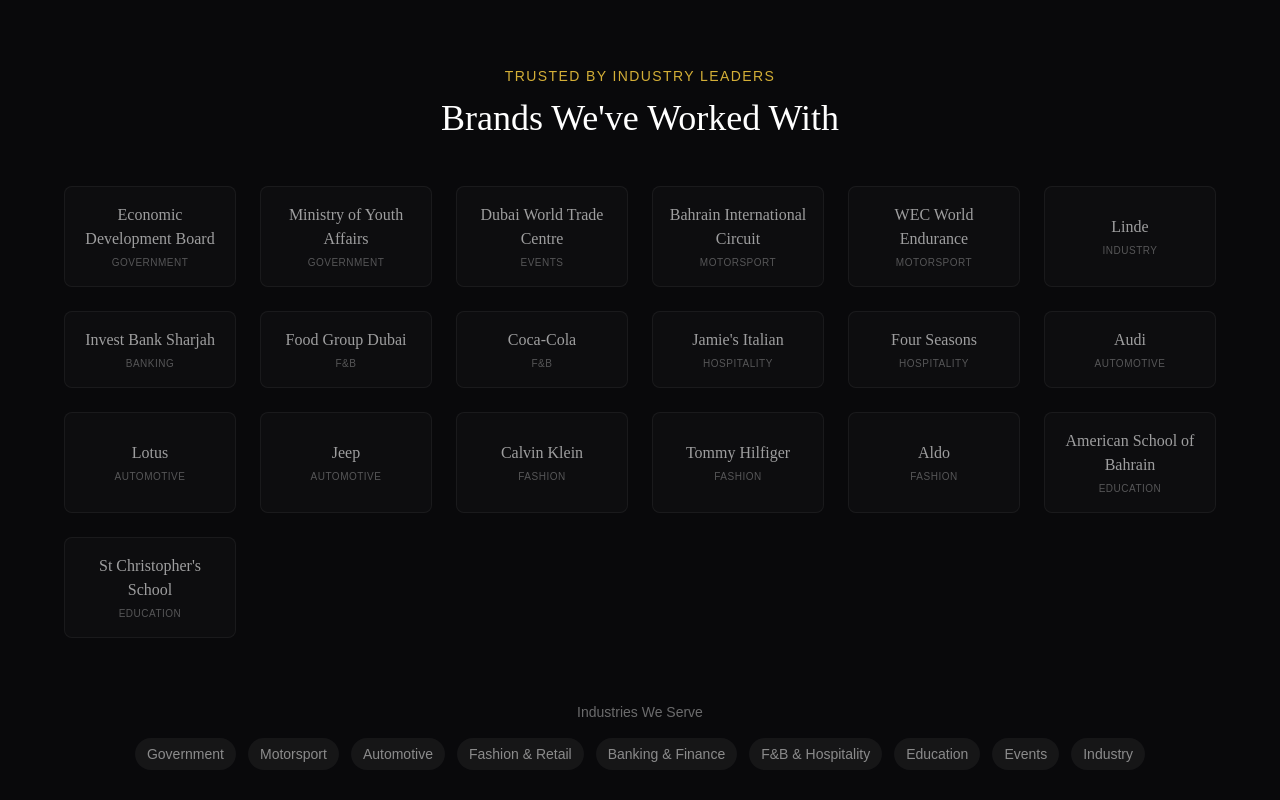
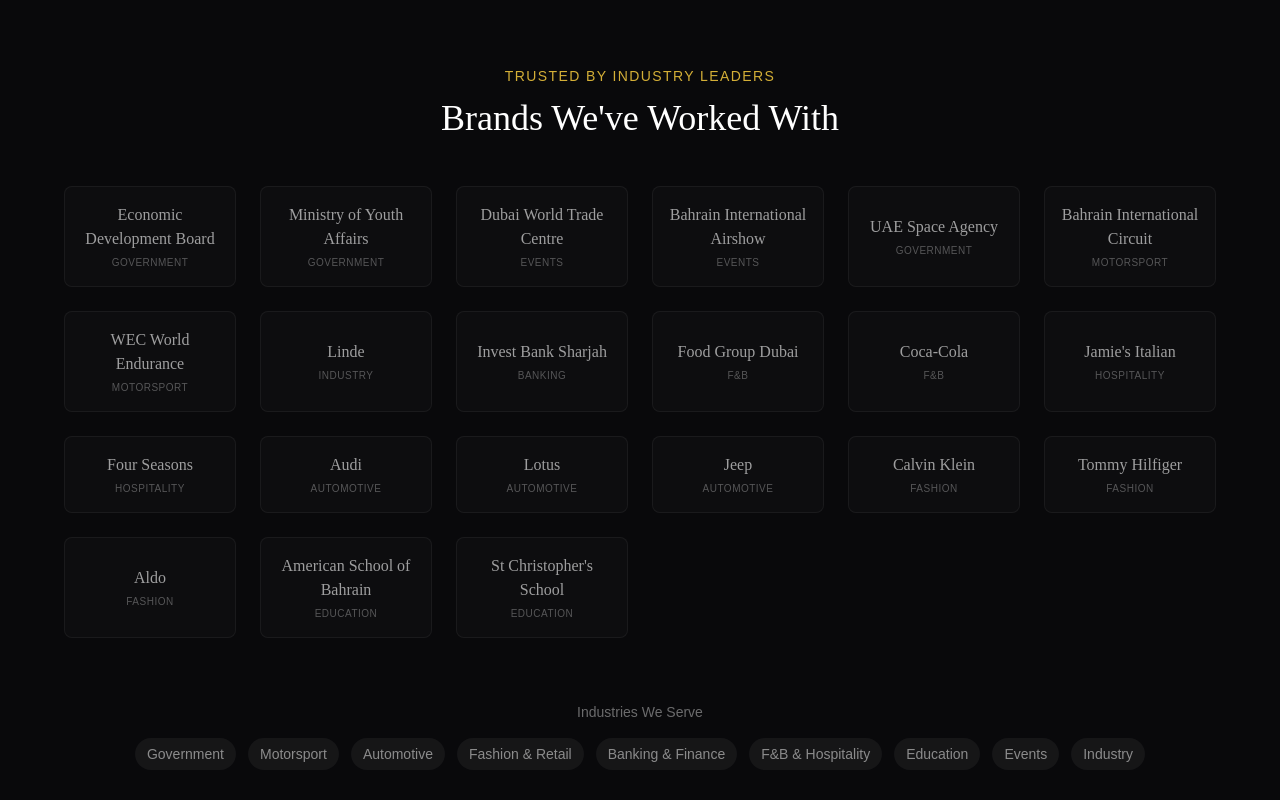
Before and after one commit to shareef6907/filmproduction, a Next.js app: page / in a window 1280 px wide. Shown: the part 2128-2928 px from the top of the page. Built offline with nearby package versions, Linux system fonts and the light colour scheme.

Commit message:
Add Bahrain International Airshow and UAE Space Agency

```diff
--- a/src/components/Clients.tsx
+++ b/src/components/Clients.tsx
@@ -6,6 +6,8 @@
   { name: 'Economic Development Board', category: 'Government' },
   { name: 'Ministry of Youth Affairs', category: 'Government' },
   { name: 'Dubai World Trade Centre', category: 'Events' },
+  { name: 'Bahrain International Airshow', category: 'Events' },
+  { name: 'UAE Space Agency', category: 'Government' },
   { name: 'Bahrain International Circuit', category: 'Motorsport' },
   { name: 'WEC World Endurance', category: 'Motorsport' },
   { name: 'Linde', category: 'Industry' },
```
